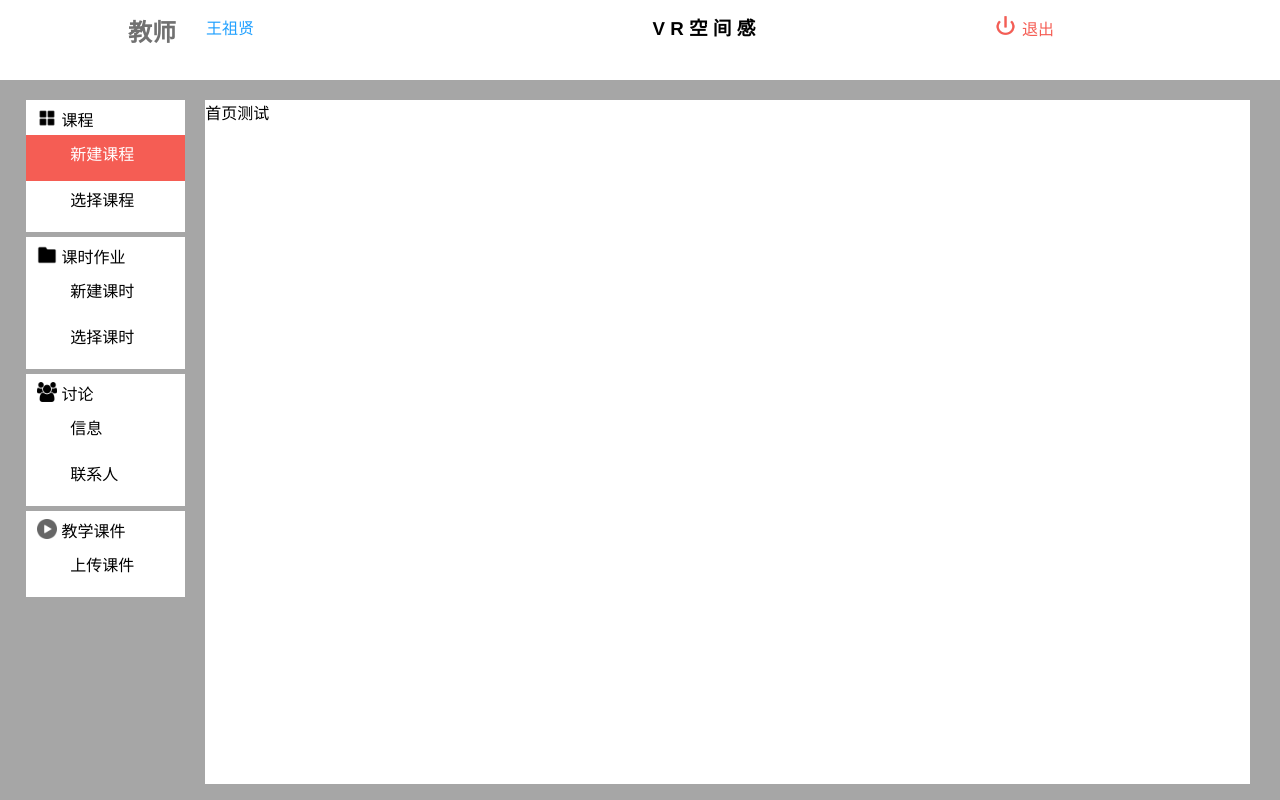
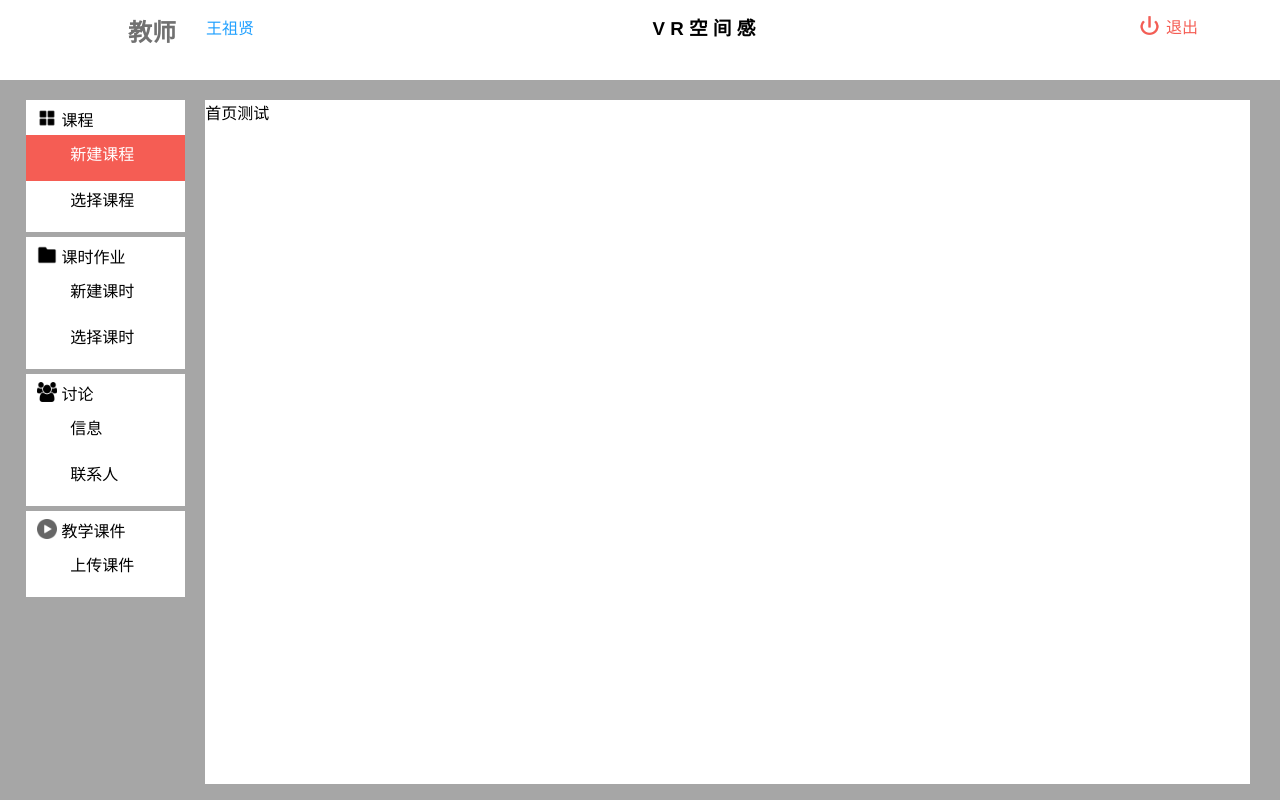
Before and after one commit to SBXSYZL/space, a Vue app: page / in a window 1280 px wide. Built offline with nearby package versions, Linux system fonts and the light colour scheme.

Commit message:
主页布局

```diff
--- a/src/components/Header.vue
+++ b/src/components/Header.vue
@@ -19,7 +19,7 @@
 
       <!--右边 start-->
       <div class="right_div">
-        <div style="cursor:pointer;display: flex;text-align: right;"
+        <div style="margin-left: 50%;cursor:pointer;display: flex;text-align: right;"
              @click="turnOff">
           <img style="height: 25px;width: 27px"
                :src="turn_off_icon"
@@ -65,7 +65,7 @@
 
   .right_div {
     width: 30%;
-    text-align: center;
+    text-align: right;
     margin-top: 1%;
 
   }
```
